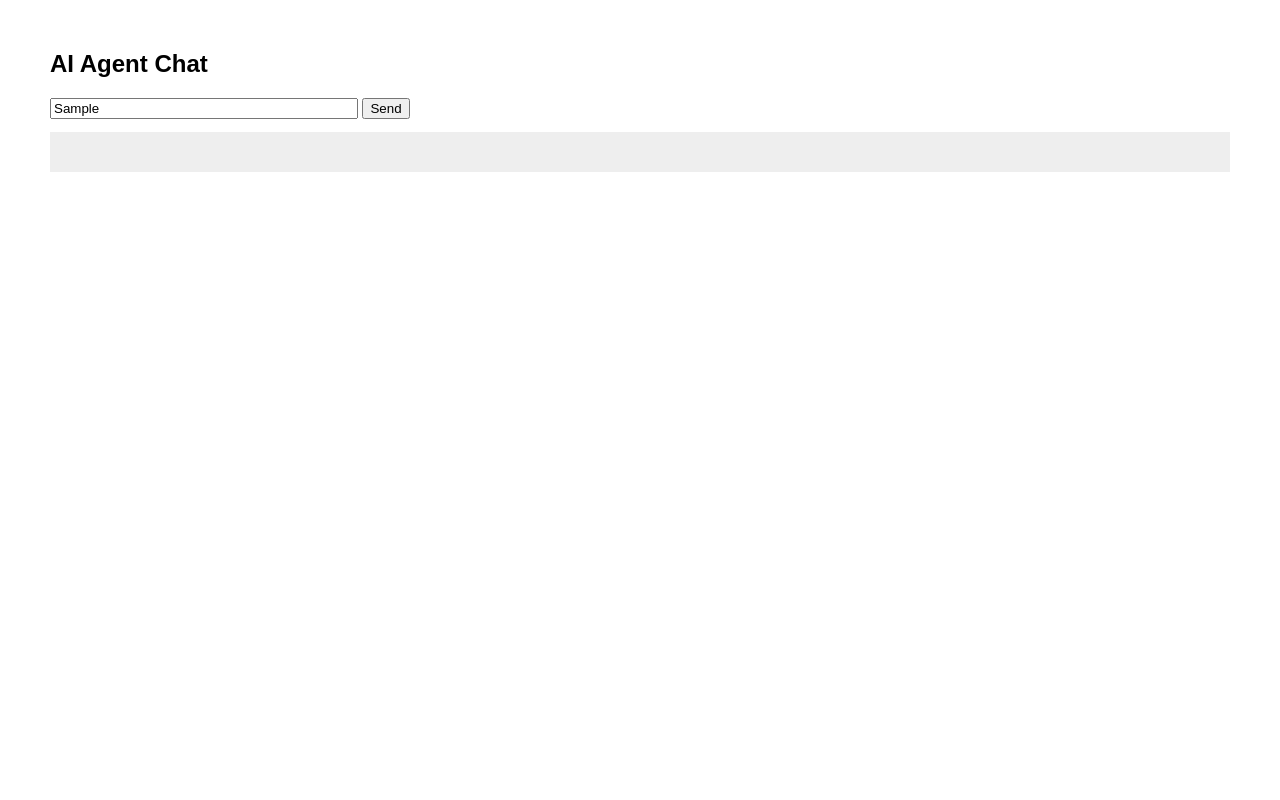
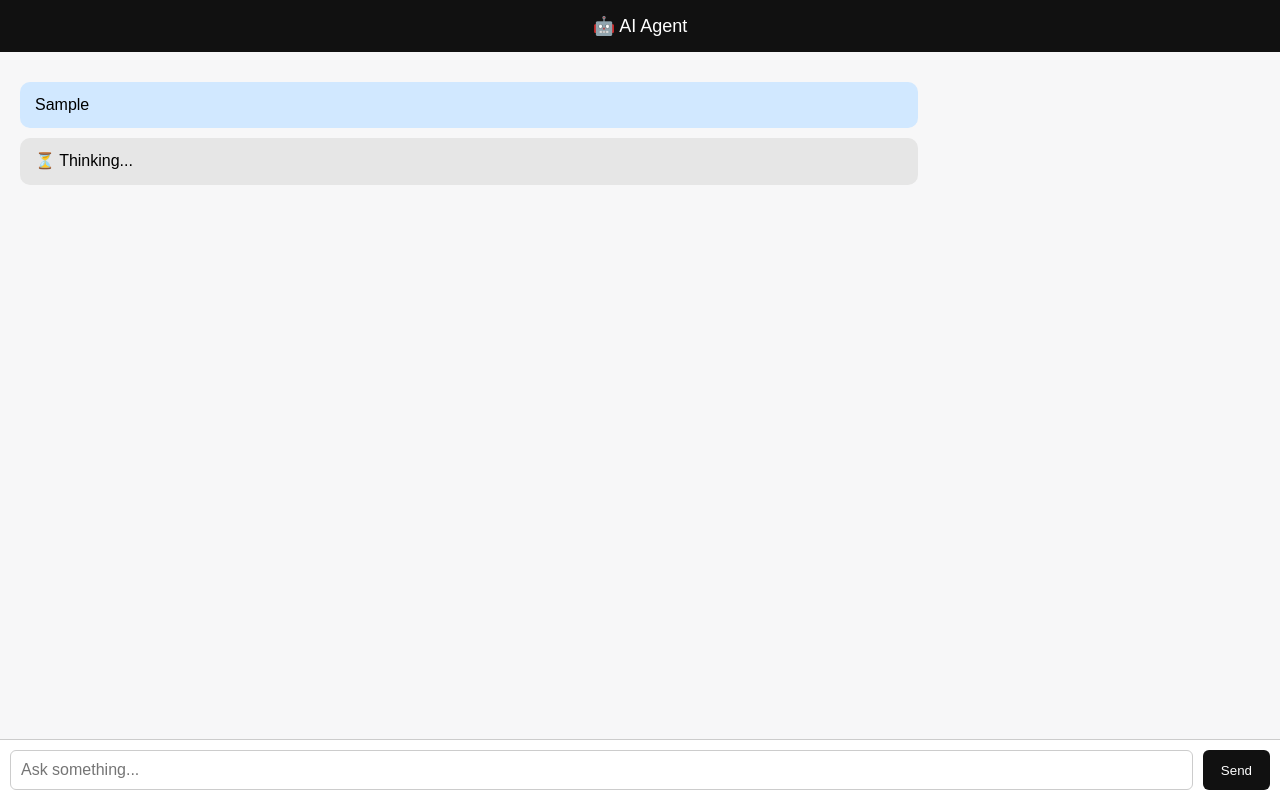
Before and after one commit to Kaled1122/agent101-, a plain HTML site: page index.html in a window 1280 px wide. Both pictures are taken after typing "Sample" into the empty fields and a click on the button "Send". Drawn offline with Linux system fonts and the light colour scheme; no server answers.

Commit message:
Update index.html

```diff
--- a/index.html
+++ b/index.html
@@ -1,33 +1,122 @@
 <!DOCTYPE html>
-<html>
+<html lang="en">
 <head>
+<meta charset="UTF-8">
+<title>AI Agent</title>
 <style>
-body { font-family: Arial; margin: 50px; }
-#chat { white-space: pre-wrap; background:#eee; padding:20px; }
+body {
+  margin: 0;
+  background: #f7f7f8;
+  font-family: Arial, sans-serif;
+  display: flex;
+  flex-direction: column;
+  height: 100vh;
+}
+
+header {
+  background: #111;
+  color: #fff;
+  padding: 15px;
+  text-align: center;
+  font-size: 18px;
+}
+
+#chat {
+  flex: 1;
+  overflow-y: auto;
+  padding: 20px;
+}
+
+.msg {
+  margin: 10px 0;
+  padding: 12px 15px;
+  max-width: 70%;
+  border-radius: 10px;
+  line-height: 1.4;
+}
+
+.user {
+  background: #d1e8ff;
+  align-self: flex-end;
+}
+
+.ai {
+  background: #e6e6e6;
+  align-self: flex-start;
+}
+
+#inputBox {
+  display: flex;
+  border-top: 1px solid #ccc;
+  padding: 10px;
+  background: white;
+}
+
+#msg {
+  flex: 1;
+  padding: 10px;
+  border: 1px solid #ccc;
+  border-radius: 6px;
+  font-size: 16px;
+}
+
+button {
+  margin-left: 10px;
+  padding: 10px 18px;
+  background: #111;
+  color: white;
+  border: none;
+  border-radius: 6px;
+  cursor: pointer;
+}
+
+button:hover {
+  background: #333;
+}
 </style>
 </head>
 <body>
 
-<h2>AI Agent Chat</h2>
-<input id="msg" placeholder="Ask something..." style="width:300px;">
-<button onclick="sendMsg()">Send</button>
+<header>🤖 AI Agent</header>
 
-<pre id="chat"></pre>
+<div id="chat"></div>
+
+<div id="inputBox">
+  <input id="msg" placeholder="Ask something..." onkeydown="if(event.key==='Enter')sendMsg()">
+  <button onclick="sendMsg()">Send</button>
+</div>
 
 <script>
 const BACKEND = "https://https://agent101-production.up.railway.app/chat";
 
+function addMessage(text, who) {
+  const chat = document.getElementById("chat");
+  const div = document.createElement("div");
+  div.className = `msg ${who}`;
+  div.textContent = text;
+  chat.appendChild(div);
+  chat.scrollTop = chat.scrollHeight;
+}
+
 async function sendMsg() {
-  const msg = document.getElementById("msg").value;
+  const input = document.getElementById("msg");
+  const text = input.value.trim();
+  if (!text) return;
+  addMessage(text, "user");
+  input.value = "";
+
+  addMessage("⏳ Thinking...", "ai");
 
   const res = await fetch(BACKEND, {
     method: "POST",
-    headers: {"Content-Type": "application/json"},
-    body: JSON.stringify({message: msg})
+    headers: { "Content-Type": "application/json" },
+    body: JSON.stringify({ message: text })
   });
 
   const data = await res.json();
-  document.getElementById("chat").innerText += "You: " + msg + "\nAI: " + data.reply + "\n\n";
+
+  // replace last "thinking" message
+  document.querySelector(".ai:last-child").textContent = data.reply;
 }
 </script>
 
```
